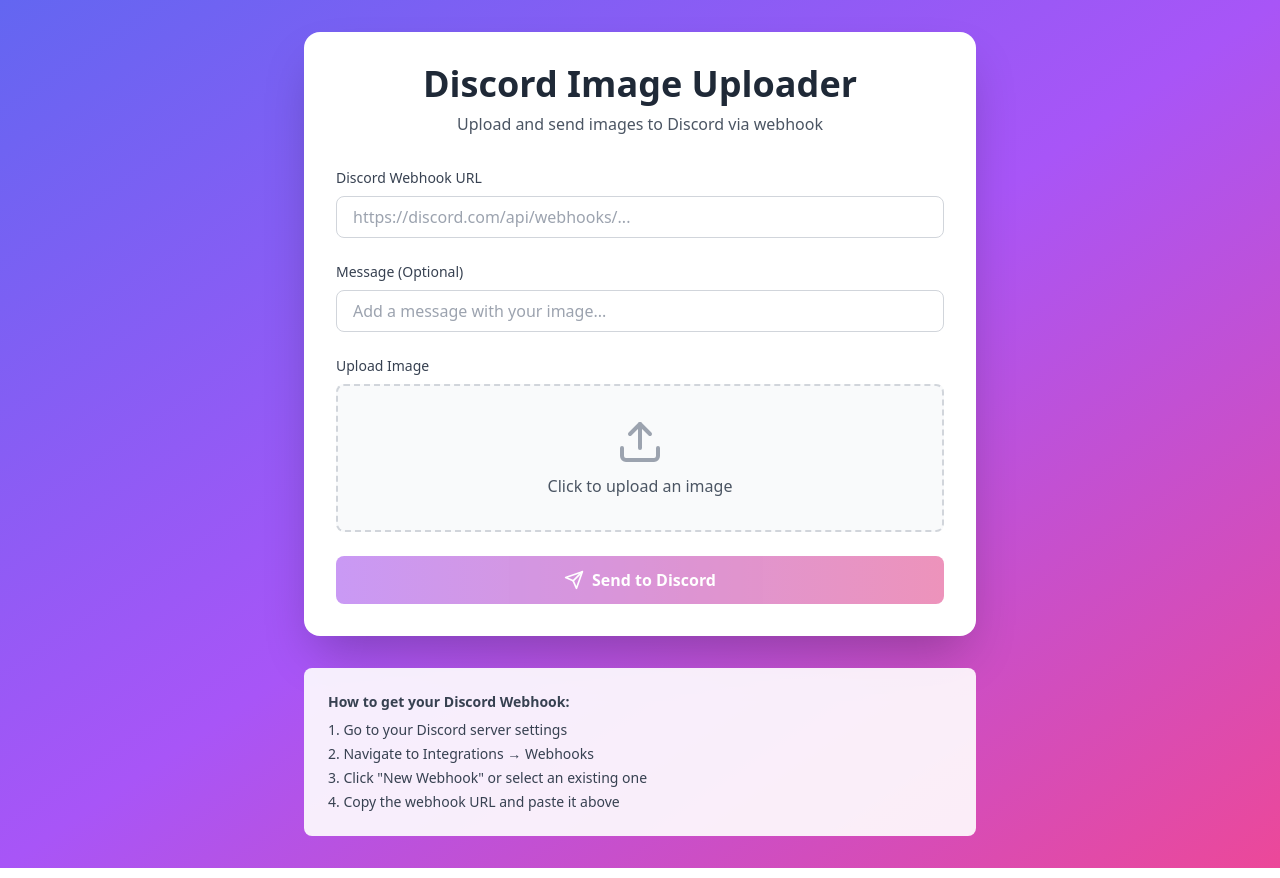
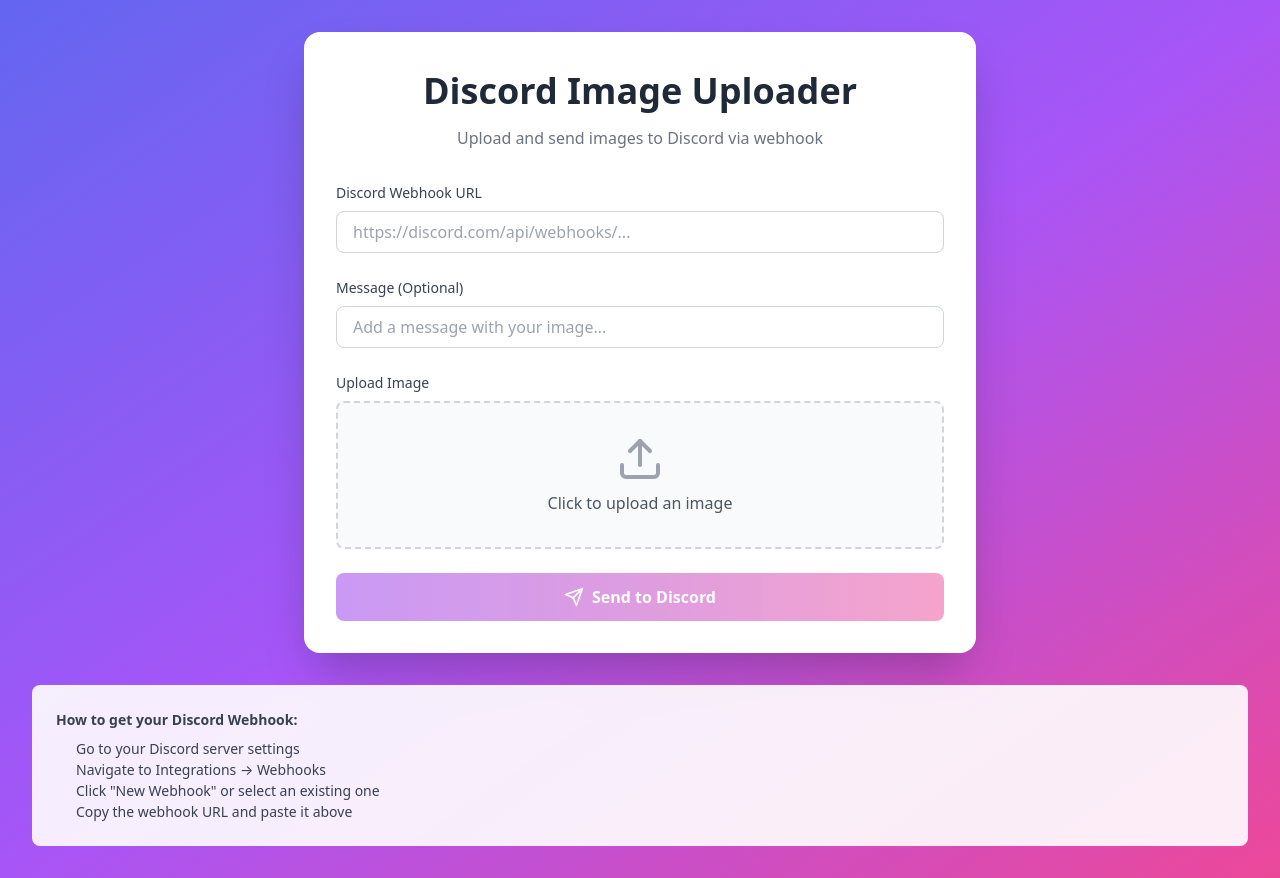
Before and after one commit to Gaber68/Website-to-discord-image-upload, a Next.js app: page / in a window 1280 px wide. Built offline with nearby package versions, Linux system fonts and the light colour scheme.

Commit message:
Update index.js

```diff
--- a/pages/index.js
+++ b/pages/index.js
@@ -57,94 +57,199 @@
     }
   };
 
+  const styles = {
+    container: {
+      minHeight: '100vh',
+      background: 'linear-gradient(to bottom right, #6366f1, #a855f7, #ec4899)',
+      padding: '2rem',
+      fontFamily: 'system-ui, -apple-system, sans-serif'
+    },
+    card: {
+      maxWidth: '42rem',
+      margin: '0 auto',
+      background: 'white',
+      borderRadius: '1rem',
+      boxShadow: '0 25px 50px -12px rgba(0, 0, 0, 0.25)',
+      padding: '2rem'
+    },
+    header: {
+      textAlign: 'center',
+      marginBottom: '2rem'
+    },
+    title: {
+      fontSize: '2.25rem',
+      fontWeight: 'bold',
+      color: '#1f2937',
+      marginBottom: '0.5rem'
+    },
+    subtitle: {
+      color: '#6b7280'
+    },
+    label: {
+      display: 'block',
+      fontSize: '0.875rem',
+      fontWeight: '500',
+      color: '#374151',
+      marginBottom: '0.5rem'
+    },
+    input: {
+      width: '100%',
+      padding: '0.5rem 1rem',
+      border: '1px solid #d1d5db',
+      borderRadius: '0.5rem',
+      fontSize: '1rem',
+      boxSizing: 'border-box'
+    },
+    uploadArea: {
+      display: 'flex',
+      alignItems: 'center',
+      justifyContent: 'center',
+      width: '100%',
+      padding: '2rem',
+      border: '2px dashed #d1d5db',
+      borderRadius: '0.5rem',
+      cursor: 'pointer',
+      background: '#f9fafb',
+      transition: 'border-color 0.2s'
+    },
+    button: {
+      width: '100%',
+      background: 'linear-gradient(to right, #9333ea, #ec4899)',
+      color: 'white',
+      fontWeight: '600',
+      padding: '0.75rem',
+      borderRadius: '0.5rem',
+      border: 'none',
+      cursor: 'pointer',
+      display: 'flex',
+      alignItems: 'center',
+      justifyContent: 'center',
+      gap: '0.5rem',
+      fontSize: '1rem'
+    },
+    buttonDisabled: {
+      opacity: 0.5,
+      cursor: 'not-allowed'
+    },
+    preview: {
+      width: '100%',
+      height: '16rem',
+      objectFit: 'cover',
+      borderRadius: '0.5rem',
+      boxShadow: '0 4px 6px -1px rgba(0, 0, 0, 0.1)'
+    },
+    alert: {
+      display: 'flex',
+      alignItems: 'center',
+      gap: '0.5rem',
+      padding: '1rem',
+      borderRadius: '0.5rem'
+    },
+    alertSuccess: {
+      background: '#f0fdf4',
+      color: '#166534'
+    },
+    alertError: {
+      background: '#fef2f2',
+      color: '#991b1b'
+    },
+    instructions: {
+      marginTop: '2rem',
+      background: 'rgba(255, 255, 255, 0.9)',
+      borderRadius: '0.5rem',
+      padding: '1.5rem',
+      fontSize: '0.875rem',
+      color: '#374151'
+    },
+    spinner: {
+      width: '1.25rem',
+      height: '1.25rem',
+      border: '2px solid transparent',
+      borderTopColor: 'white',
+      borderRadius: '50%',
+      animation: 'spin 1s linear infinite'
+    }
+  };
+
   return (
-    <div className="min-h-screen bg-gradient-to-br from-indigo-500 via-purple-500 to-pink-500 p-8">
-      <div className="max-w-2xl mx-auto">
-        <div className="bg-white rounded-2xl shadow-2xl p-8">
-          <div className="text-center mb-8">
-            <h1 className="text-4xl font-bold text-gray-800 mb-2">
-              Discord Image Uploader
-            </h1>
-            <p className="text-gray-600">Upload and send images to Discord via webhook</p>
+    <>
+      <style>{`
+        @keyframes spin {
+          to { transform: rotate(360deg); }
+        }
+      `}</style>
+      <div style={styles.container}>
+        <div style={styles.card}>
+          <div style={styles.header}>
+            <h1 style={styles.title}>Discord Image Uploader</h1>
+            <p style={styles.subtitle}>Upload and send images to Discord via webhook</p>
           </div>
 
-          <div className="space-y-6">
+          <div style={{ display: 'flex', flexDirection: 'column', gap: '1.5rem' }}>
             <div>
-              <label className="block text-sm font-medium text-gray-700 mb-2">
-                Discord Webhook URL
-              </label>
+              <label style={styles.label}>Discord Webhook URL</label>
               <input
                 type="url"
                 value={webhook}
                 onChange={(e) => setWebhook(e.target.value)}
                 placeholder="https://discord.com/api/webhooks/..."
-                className="w-full px-4 py-2 border border-gray-300 rounded-lg focus:ring-2 focus:ring-purple-500 focus:border-transparent"
+                style={styles.input}
               />
             </div>
 
             <div>
-              <label className="block text-sm font-medium text-gray-700 mb-2">
-                Message (Optional)
-              </label>
+              <label style={styles.label}>Message (Optional)</label>
               <input
                 type="text"
                 value={message}
                 onChange={(e) => setMessage(e.target.value)}
                 placeholder="Add a message with your image..."
-                className="w-full px-4 py-2 border border-gray-300 rounded-lg focus:ring-2 focus:ring-purple-500 focus:border-transparent"
+                style={styles.input}
               />
             </div>
 
             <div>
-              <label className="block text-sm font-medium text-gray-700 mb-2">
-                Upload Image
-              </label>
-              <div className="relative">
+              <label style={styles.label}>Upload Image</label>
               <input
                 type="file"
                 accept="image/*"
                 onChange={handleImageChange}
-                  className="hidden"
+                style={{ display: 'none' }}
                 id="file-upload"
               />
-                <label
-                  htmlFor="file-upload"
-                  className="flex items-center justify-center w-full px-4 py-8 border-2 border-dashed border-gray-300 rounded-lg cursor-pointer hover:border-purple-500 transition-colors bg-gray-50"
-                >
-                  <div className="text-center">
-                    <Upload className="mx-auto h-12 w-12 text-gray-400 mb-2" />
-                    <span className="text-gray-600">
+              <label htmlFor="file-upload" style={styles.uploadArea}>
+                <div style={{ textAlign: 'center' }}>
+                  <Upload style={{ margin: '0 auto 0.5rem', color: '#9ca3af' }} size={48} />
+                  <span style={{ color: '#4b5563' }}>
                     {image ? image.name : 'Click to upload an image'}
                   </span>
                 </div>
               </label>
             </div>
-            </div>
 
             {preview && (
-              <div className="mt-4">
-                <p className="text-sm font-medium text-gray-700 mb-2">Preview:</p>
-                <img
-                  src={preview}
-                  alt="Preview"
-                  className="w-full h-64 object-cover rounded-lg shadow-md"
-                />
+              <div>
+                <p style={styles.label}>Preview:</p>
+                <img src={preview} alt="Preview" style={styles.preview} />
               </div>
             )}
 
             <button
               onClick={handleSubmit}
               disabled={loading || !image || !webhook}
-              className="w-full bg-gradient-to-r from-purple-600 to-pink-600 text-white font-semibold py-3 rounded-lg hover:from-purple-700 hover:to-pink-700 disabled:opacity-50 disabled:cursor-not-allowed transition-all flex items-center justify-center gap-2"
+              style={{
+                ...styles.button,
+                ...(loading || !image || !webhook ? styles.buttonDisabled : {})
+              }}
             >
               {loading ? (
                 <>
-                  <div className="animate-spin rounded-full h-5 w-5 border-b-2 border-white"></div>
+                  <div style={styles.spinner}></div>
                   Sending...
                 </>
               ) : (
                 <>
-                  <Send className="h-5 w-5" />
+                  <Send size={20} />
                   Send to Discord
                 </>
               )}
@@ -152,16 +257,15 @@
 
             {status && (
               <div
-                className={`flex items-center gap-2 p-4 rounded-lg ${
-                  status.startsWith('success')
-                    ? 'bg-green-50 text-green-800'
-                    : 'bg-red-50 text-red-800'
-                }`}
+                style={{
+                  ...styles.alert,
+                  ...(status.startsWith('success') ? styles.alertSuccess : styles.alertError)
+                }}
               >
                 {status.startsWith('success') ? (
-                  <CheckCircle className="h-5 w-5" />
+                  <CheckCircle size={20} />
                 ) : (
-                  <AlertCircle className="h-5 w-5" />
+                  <AlertCircle size={20} />
                 )}
                 <span>{status.split(':')[1]}</span>
               </div>
@@ -169,9 +273,11 @@
           </div>
         </div>
 
-        <div className="mt-8 bg-white bg-opacity-90 rounded-lg p-6 text-sm text-gray-700">
-          <h3 className="font-semibold mb-2">How to get your Discord Webhook:</h3>
-          <ol className="list-decimal list-inside space-y-1">
+        <div style={styles.instructions}>
+          <h3 style={{ fontWeight: '600', marginBottom: '0.5rem' }}>
+            How to get your Discord Webhook:
+          </h3>
+          <ol style={{ marginLeft: '1.25rem' }}>
             <li>Go to your Discord server settings</li>
             <li>Navigate to Integrations → Webhooks</li>
             <li>Click "New Webhook" or select an existing one</li>
@@ -179,6 +285,6 @@
           </ol>
         </div>
       </div>
-    </div>
+    </>
   );
 }
```
Lines whose indentation alone changed are shown as unchanged.
